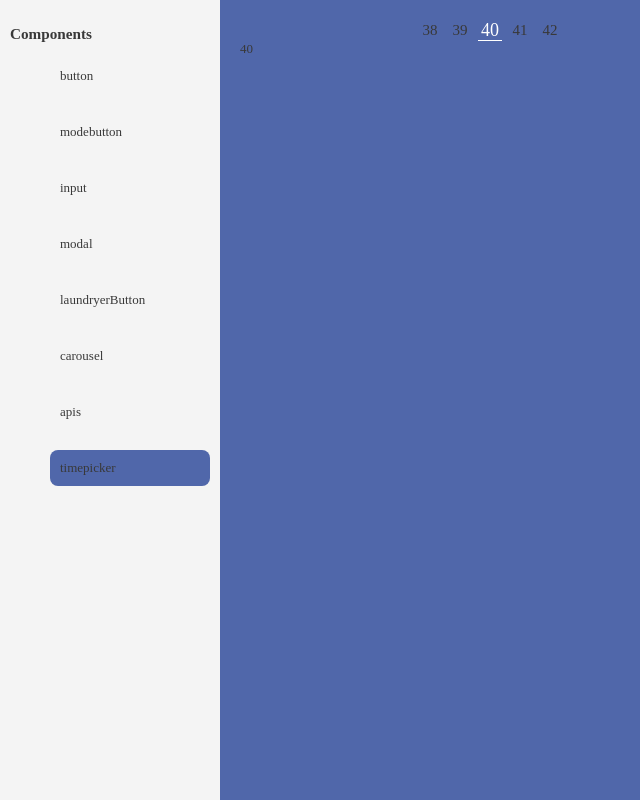
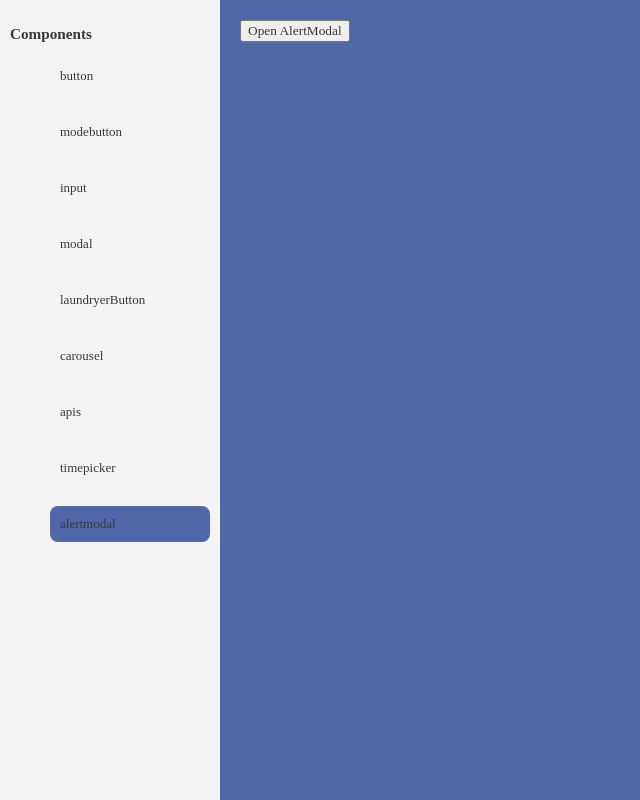
Before and after one commit to albert-yim/tanyak-laundry, a React (Create React App) app: page /components in a window 1280 px wide. Shown: the whole page, without its empty margins (0-640 px from the left). Built offline with nearby package versions, Linux system fonts and the light colour scheme; no server answers; a web font is replaced by a local one.

Commit message:
finished AlertModalTest

```diff
--- /dev/null
+++ b/src/components/AlertModal/alertModal.module.scss
@@ -0,0 +1,14 @@
+.contentWrapper {
+  display: flex;
+  flex-direction: column;
+  justify-content: left;
+  color: var(--text-reverse-color);
+  width: 230px;
+  gap: 10px;
+  .titleTextWrapper {
+    font-size: 20px;
+  }
+  .detailTextWrapper {
+    font-size: 15px;
+  }
+}
--- a/src/components/AlertModal/alertModal.tsx
+++ b/src/components/AlertModal/alertModal.tsx
@@ -1,21 +1,43 @@
 import React, { useState } from "react";
+import styles from "./alertModal.module.scss";
 import Modal from "../Modal/Modal";
 
 export type AlertModalTypes = {
+  visible: boolean;
   title: string;
-  text: string;
+  detail: string;
+  onClose: () => void;
 };
 
-export default function AlertModal(title, detail) {
-  return <></>;
+export default function AlertModal({
+  visible,
+  title,
+  detail,
+  onClose,
+}: AlertModalTypes) {
+  return (
+    <Modal visible={visible} onClose={onClose}>
+      <div className={styles.contentWrapper}>
+        <div className={styles.titleTextWrapper}>{title}</div>
+        <div className={styles.detailTextWrapper}>{detail}</div>
+      </div>
+    </Modal>
+  );
 }
 
 export function AlertModalTest() {
-  const [modalVisible, setModalVisible] = useState(false);
+  const [alertModalVisible, setAlertModalVisible] = useState(false);
   return (
     <>
-      <button onClick={() => setModalVisible(true)}>Open AlertModal</button>
-      {modalVisible && <AlertModal title="제목" detail="설명설명설명" />}
+      <button onClick={() => setAlertModalVisible(true)}>
+        Open AlertModal
+      </button>
+      <AlertModal
+        visible={alertModalVisible}
+        title="이름을 입력해주세요!"
+        detail="예) 김공군"
+        onClose={() => setAlertModalVisible(false)}
+      />
     </>
   );
 }
--- a/src/components/index.ts
+++ b/src/components/index.ts
@@ -6,6 +6,7 @@ export { default as Modal } from "./Modal/Modal";
 export { default as ModeButton } from "./ModeButton/ModeButton";
 export { default as ModeModal } from "./ModeModal/ModeModal";
 export { default as TimePicker } from "./TimePicker/TimePicker";
+export { default as AlertModal } from "./AlertModal/alertModal";
 export * from "./ApplianceButton/ApplianceButton";
 export * from "./Button/Button";
 export * from "./Carousel/Carousel";
@@ -14,3 +15,4 @@ export * from "./Modal/Modal";
 export * from "./ModeButton/ModeButton";
 export * from "./ModeModal/ModeModal";
 export * from "./TimePicker/TimePicker";
+export * from "./AlertModal/alertModal";
--- a/src/pages/Components/Components.tsx
+++ b/src/pages/Components/Components.tsx
@@ -7,6 +7,7 @@ import {
   ModeButtonTest,
   CarouselTest,
   TimePickerTest,
+  AlertModalTest,
 } from "@components";
 import { insertUsageHistory, fetchAppliances } from "@src/api";
 import { UsageHistoryInsertPayload } from "@src/types";
@@ -19,11 +20,12 @@ type Components =
   | "laundryerButton"
   | "carousel"
   | "apis"
-  | "timepicker";
+  | "timepicker"
+  | "alertmodal";
 
 export default function ComponentsPage() {
   const [selectedComponent, setSelectedComponent] =
-    useState<Components>("timepicker");
+    useState<Components>("alertmodal");
   const COMPONENT_LIST: Components[] = [
     "button",
     "modebutton",
@@ -33,6 +35,7 @@ export default function ComponentsPage() {
     "carousel",
     "apis",
     "timepicker",
+    "alertmodal",
   ];
   const renderComponent = () => {
     switch (selectedComponent) {
@@ -52,6 +55,8 @@ export default function ComponentsPage() {
         return <ApiTest />;
       case "timepicker":
         return <TimePickerTest />;
+      case "alertmodal":
+        return <AlertModalTest />;
     }
   };
 
```
Also changed, not shown: src/components/AlertModal/alertModal.scss (deleted).
